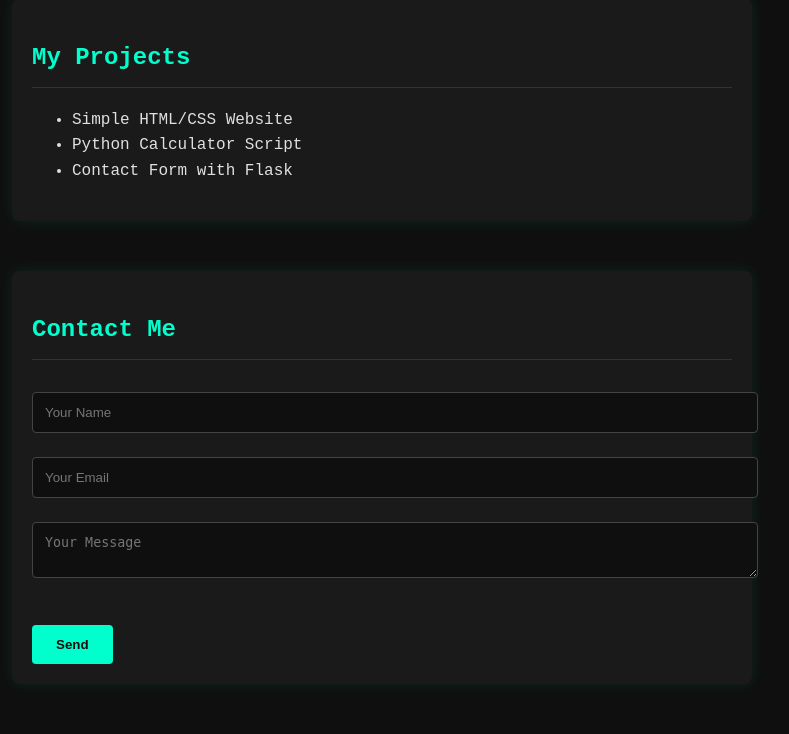
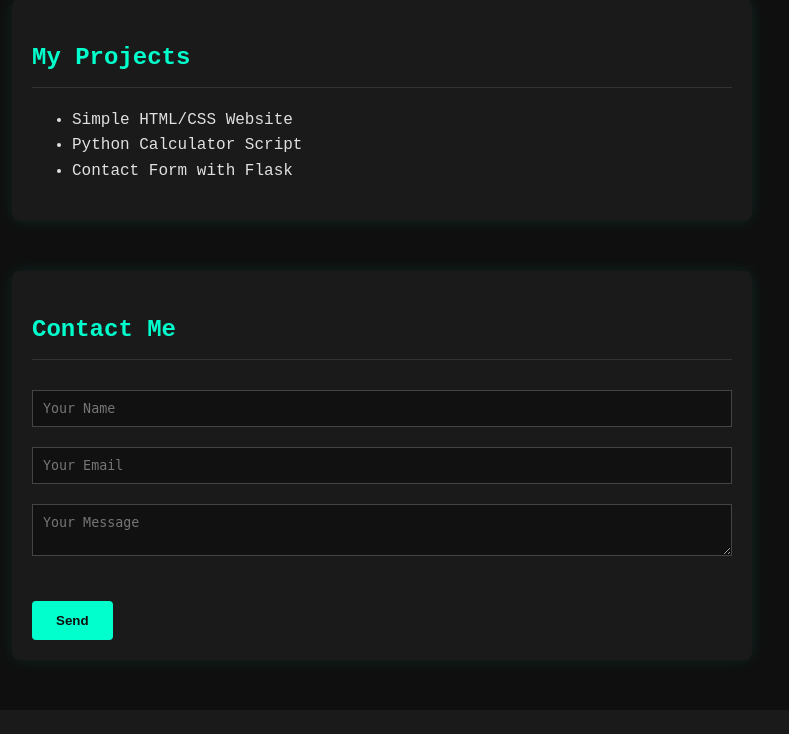
Before and after one commit to HenrysXAI/portfolio-site, a Flask app: page / in a window 1280 px wide. Shown: the part 268-1002 px from the top of the page, without its empty margins (258-1047 px from the left). After the commit the page ends 908 px from the top, so only its background shows below. Run offline with Flask 3, Linux system fonts and the light colour scheme; some libraries are stand-ins or nearby versions.

Commit message:
Add files via upload

```diff
--- a/static/style.css
+++ b/static/style.css
@@ -34,12 +34,13 @@
 form input,
 form textarea {
   width: 100%;
-  padding: 12px;
-  margin: 12px 0;
-  background-color: #0f0f0f;
+  padding: 10px;
+  margin: 10px 0;
   border: 1px solid #444;
-  color: #fff;
-  border-radius: 4px;
+  background-color: #111;
+  color: #0ff;
+  font-family: monospace;
+  box-sizing: border-box;
 }
 
 form input:focus,
@@ -60,6 +61,10 @@
   border-radius: 4px;
 }
 
+form {
+  margin-top: 20px;
+}
+
 form button:hover {
   background-color: #00e6b3;
 }
```
